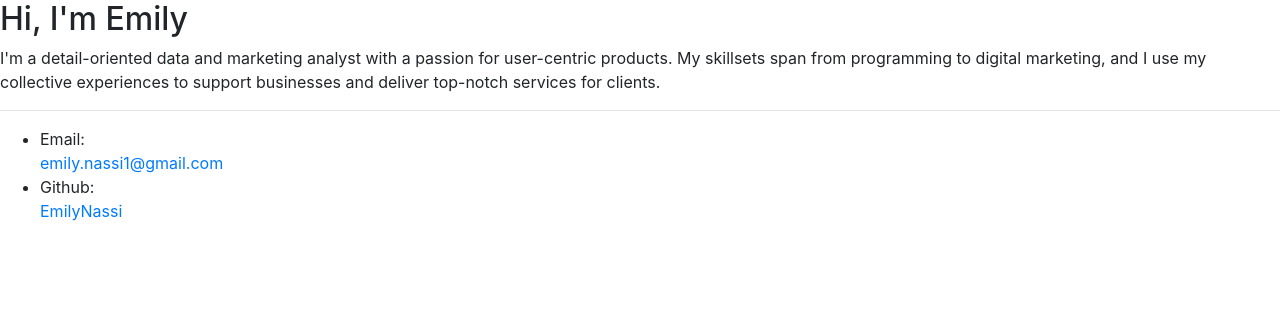
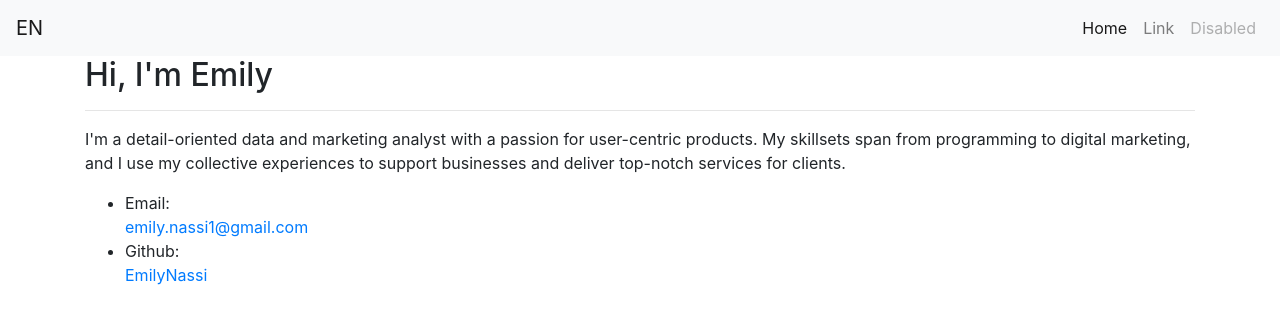
Before and after one commit to emilynassi/emilynassi.github.io, a plain HTML site: page index.html in a window 1280 px wide. Drawn offline with nearby package versions, Linux system fonts and the light colour scheme.

Commit message:
Updates to page

```diff
--- a/index.html
+++ b/index.html
@@ -9,16 +9,40 @@
 
   </head>
   <body>
+
+      <nav class="navbar navbar-expand-lg navbar-light bg-light">
+          <a class="navbar-brand" href="#">EN</a>
+          <button class="navbar-toggler" type="button" data-toggle="collapse" data-target="#navbarSupportedContent" aria-controls="navbarSupportedContent" aria-expanded="false" aria-label="Toggle navigation">
+            <span class="navbar-toggler-icon"></span>
+          </button>
+
+          <div class="collapse navbar-collapse" id="navbarSupportedContent">
+            <ul class="navbar-nav ml-auto">
+              <li class="nav-item active">
+                <a class="nav-link" href="#">Home <span class="sr-only">(current)</span></a>
+              </li>
+              <li class="nav-item">
+                <a class="nav-link" href="#">Link</a>
+              </li>
+              <li class="nav-item">
+                <a class="nav-link disabled" href="#">Disabled</a>
+              </li>
+            </ul>
+
+          </div>
+        </nav>
+
+<div class=container>
 <h2>Hi, I'm Emily</h2>
-
+<hr>
 <p>I'm a detail-oriented data and marketing analyst with a passion for user-centric products. My skillsets span from programming to digital marketing, and I use my collective experiences to support businesses and deliver top-notch services for clients.
     </p>
-<hr>
+
 
 <ul>
     <li>Email:</li> <a href="mailto:emily.nassi1@gmail.com">emily.nassi1@gmail.com</a>
     <li>Github:</li><a href="github.com">EmilyNassi</a>
 </ul>
-
+</div>
   </body>
 </html>
```
